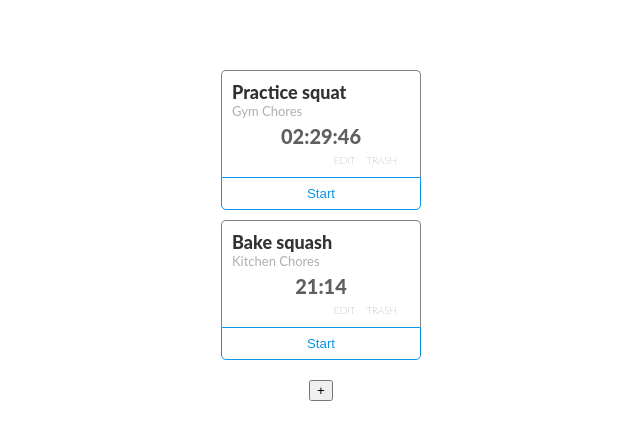
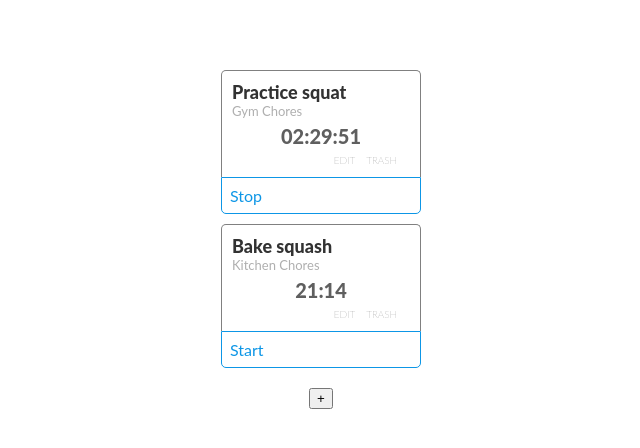
Before and after one commit to Maurikzio/mau-time-tracking-app, a React (Create React App) app: page / in a window 1280 px wide. Shown: the top 448 px of the page, without its empty margins (319-959 px from the left). Built offline with nearby package versions, Linux system fonts and the light colour scheme.

Commit message:
adding START and STOP functionality to timers

```diff
--- a/components/EditableTimer.js
+++ b/components/EditableTimer.js
@@ -51,6 +51,8 @@ class EditableTimer extends React.Component {
           runningSince={this.props.runningSince}
           onEditClick={this.handleEditClick}
           onTrashClick={this.props.onTrashClick}
+          onStartClick={this.props.onStartClick}
+          onStopClick={this.props.onStopClick}
         />
       )
     }
--- a/components/EditableTimerList.js
+++ b/components/EditableTimerList.js
@@ -15,6 +15,8 @@ class EditableTimerList extends React.Component {
           runningSince={timer.runningSince}
           onFormSubmit={this.props.onFormSubmit}
           onTrashClick={this.props.onTrashClick}
+          onStartClick={this.props.onStartClick}
+          onStopClick={this.props.onStopClick}
         />
     ));
     return (
--- a/components/Timer.js
+++ b/components/Timer.js
@@ -1,8 +1,10 @@
 import React from 'react';
+
+import TimerActionButton from './TimerActionButton';
 
 import './styles/timer-styles.css';
 
-const transformTime = (millisec) => {
+const millisecondsToHuman = (millisec) => {
   let seconds = (millisec / 1000).toFixed(0);
   let minutes = Math.floor(seconds / 60);
   let hours = "";
@@ -21,12 +23,40 @@ const transformTime = (millisec) => {
   return minutes + ":" + seconds;
 }
 
+function renderElapsedString(elapsed, runningSince){
+  let totalElapsed = elapsed;
+  if(runningSince){
+    totalElapsed += Date.now() - runningSince;
+  }
+  return millisecondsToHuman(totalElapsed)
+}
+
 class Timer extends React.Component {
+
+  componentDidMount() {
+    this.forceUpdateInterval = setInterval(() => this.forceUpdate(), 50)
+  }
+
+  componentWillUnmount(){
+    clearInterval(this.forceUpdateInterval)
+  }
+
   handlerTrashClick = () => {
     this.props.onTrashClick(this.props.id);
   }
+
+  handleStartClick = () => {
+    this.props.onStartClick(this.props.id);
+  }
+
+  handleStopClick = () => {
+    this.props.onStopClick(this.props.id)
+  }
+
+
   render(){
-    const elapsedString = transformTime(this.props.elapsed);
+    // const elapsedString = transformTime(this.props.elapsed);
+    const elapsedString = renderElapsedString(this.props.elapsed, this.props.runningSince)
     return(
       <div className='timer-card'>
 
@@ -46,7 +76,13 @@ class Timer extends React.Component {
           </div>
         </div>
 
-        <button className='timer-control'>Start</button>
+        {/* <button className='timer-control'>Start</button> */}
+
+        <TimerActionButton
+          timerIsRunning={!!this.props.runningSince}
+          onStartClick={this.handleStartClick}
+          onStopClick={this.handleStopClick}
+        />
 
       </div>
     )
--- /dev/null
+++ b/components/TimerActionButton.js
@@ -0,0 +1,17 @@
+import React from 'react';
+
+class TimerActionButton extends React.Component {
+  render(){
+    if(this.props.timerIsRunning){
+      return (
+        <div className='timer-control stop-btn' onClick={this.props.onStopClick}>Stop</div>
+      )
+    } else {
+      return (
+        <div className='timer-control start-btn' onClick={this.props.onStartClick}>Start</div>
+      )
+    }
+  }
+}
+
+export default TimerActionButton;
--- a/components/TimersDashboard.js
+++ b/components/TimersDashboard.js
@@ -76,6 +76,48 @@ class TimersDashboard extends React.Component {
   }
 
 
+  handleStartCLick = (timerId) => {
+    this.startTimer(timerId)
+  }
+
+  startTimer = (timerId) => {
+    const now = Date.now();
+
+    this.setState({
+      timers: this.state.timers.map((timer) => {
+        if (timer.id === timerId) {
+          return Object.assign({}, timer, {
+            runningSince: now,
+          });
+        } else {
+          return timer;
+        }
+      }),
+    });
+  };
+
+  handleStopClick = (timerId) => {
+    this.stopTimer(timerId);
+  }
+
+  stopTimer = (timerId) => {
+    const now = Date.now();
+
+    this.setState({
+      timers: this.state.timers.map((timer) => {
+        if (timer.id === timerId) {
+          const lastElapsed = now - timer.runningSince;
+          return Object.assign({}, timer, {
+            elapsed: timer.elapsed + lastElapsed,
+            runningSince: null,
+          });
+        } else {
+          return timer;
+        }
+      }),
+    });
+  };
+
   render(){
 
     return (
@@ -84,6 +126,8 @@ class TimersDashboard extends React.Component {
             timers={this.state.timers}
             onFormSubmit={this.handleEditFormSubmit}
             onTrashClick={this.handleTrashClick}
+            onStartClick={this.handleStartCLick}
+            onStopClick={this.handleStopClick}
           />
           <ToggleableTimerForm
             onFormSubmit={this.handleCreateFormSubmit}
```
